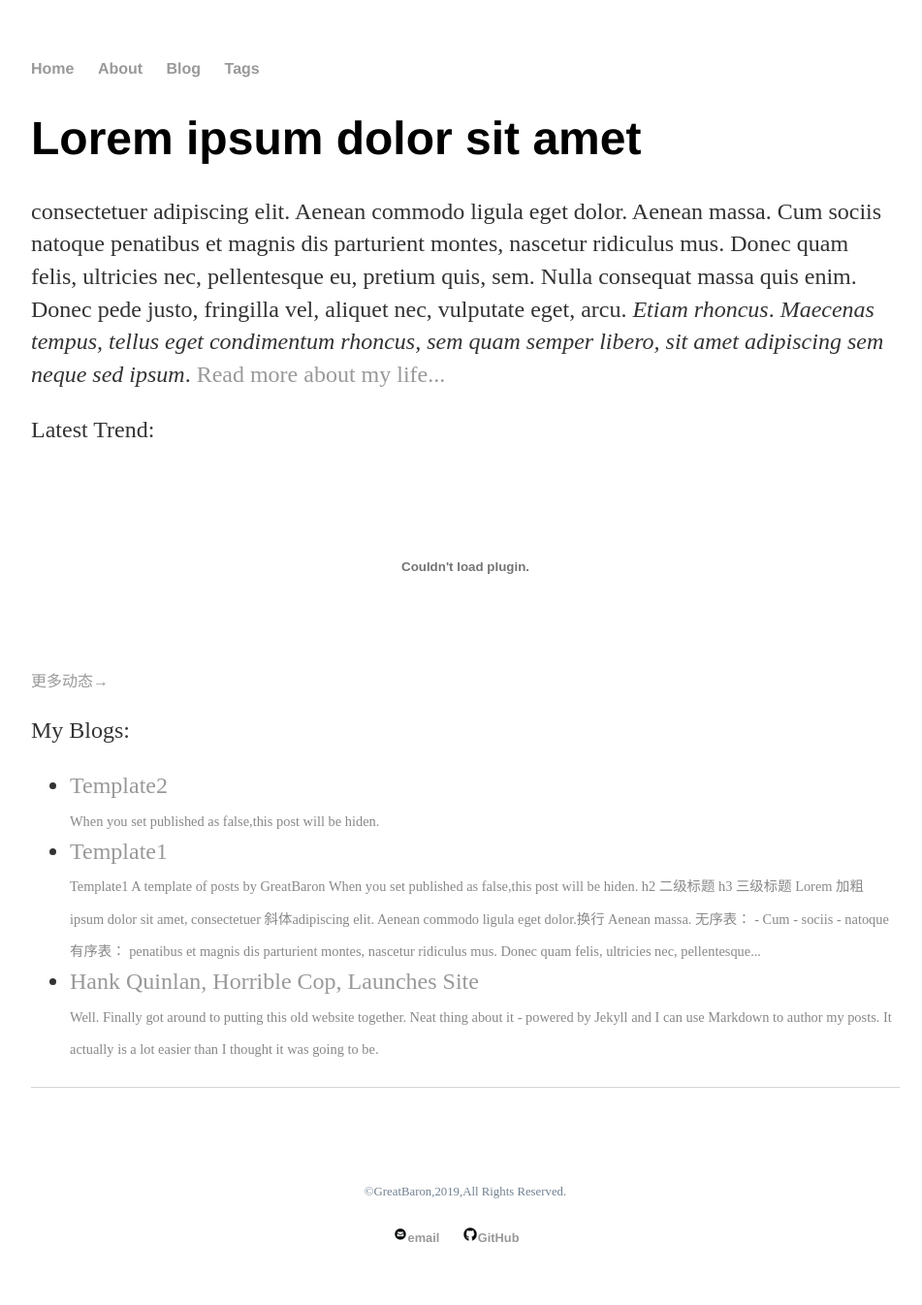
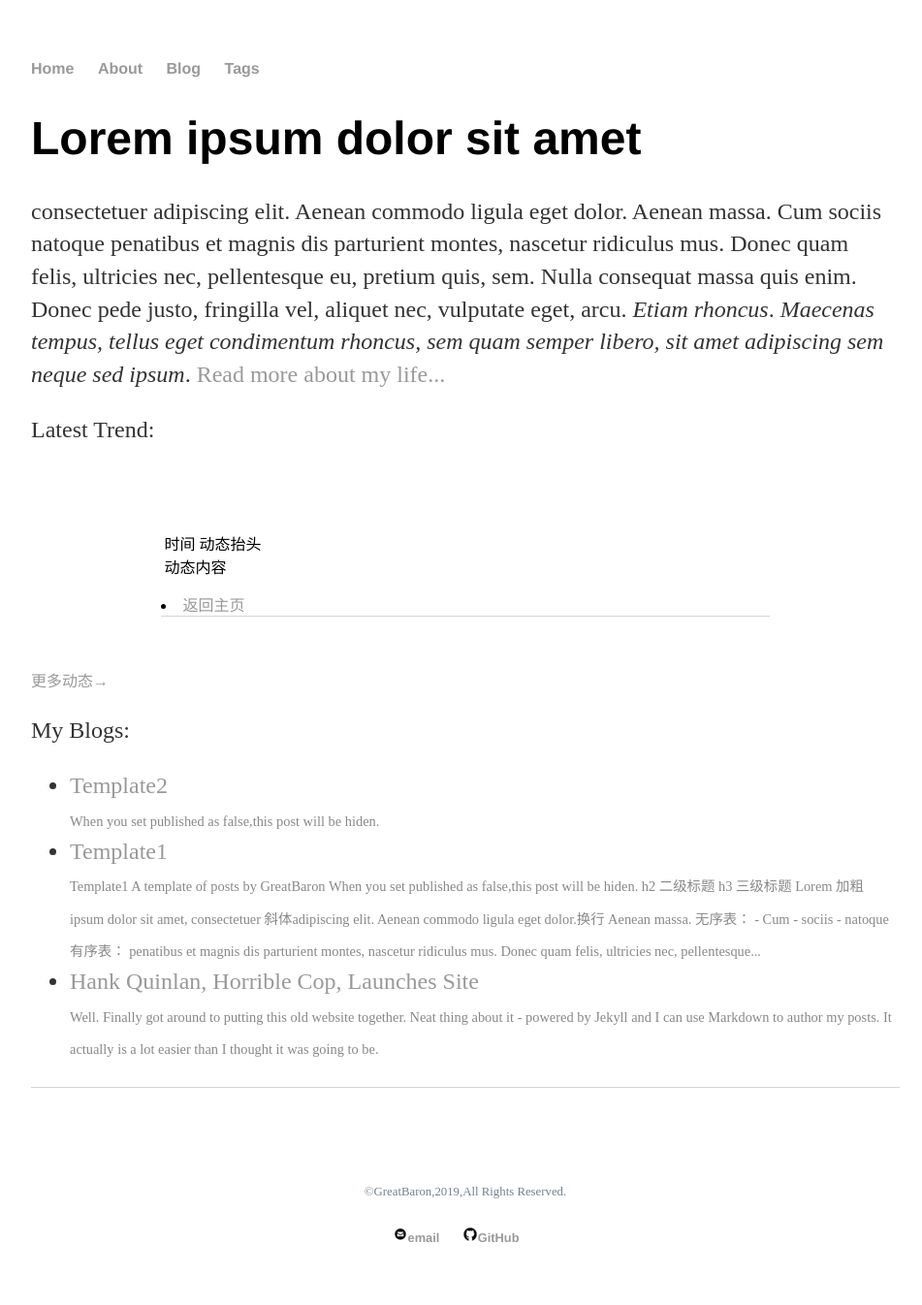
Before and after one commit to FameAndFarm/AndrewImalion.github.io, a Jekyll site: the page built from index.html, in a window 1280 px wide. Shown: the whole page at 97% size, without its empty margins (160-1111 px from the left). Built offline with Jekyll 4.4.1, drawn with Linux system fonts in a browser that asks for light colours.

Commit message:
Update index.html

```diff
--- a/index.html
+++ b/index.html
@@ -15,7 +15,7 @@ title: Index
 
 <div>
     <p>Latest Trend:</p>
-    <embed type="plain" height="200" width="100%" src="trend.html" class="trend-abstract" />
+    <embed type="text/html" height="200" width="100%" src="trend.html" class="trend-abstract" />
     <a href="trend.html">更多动态→</a></p>
 </div>
 
```
